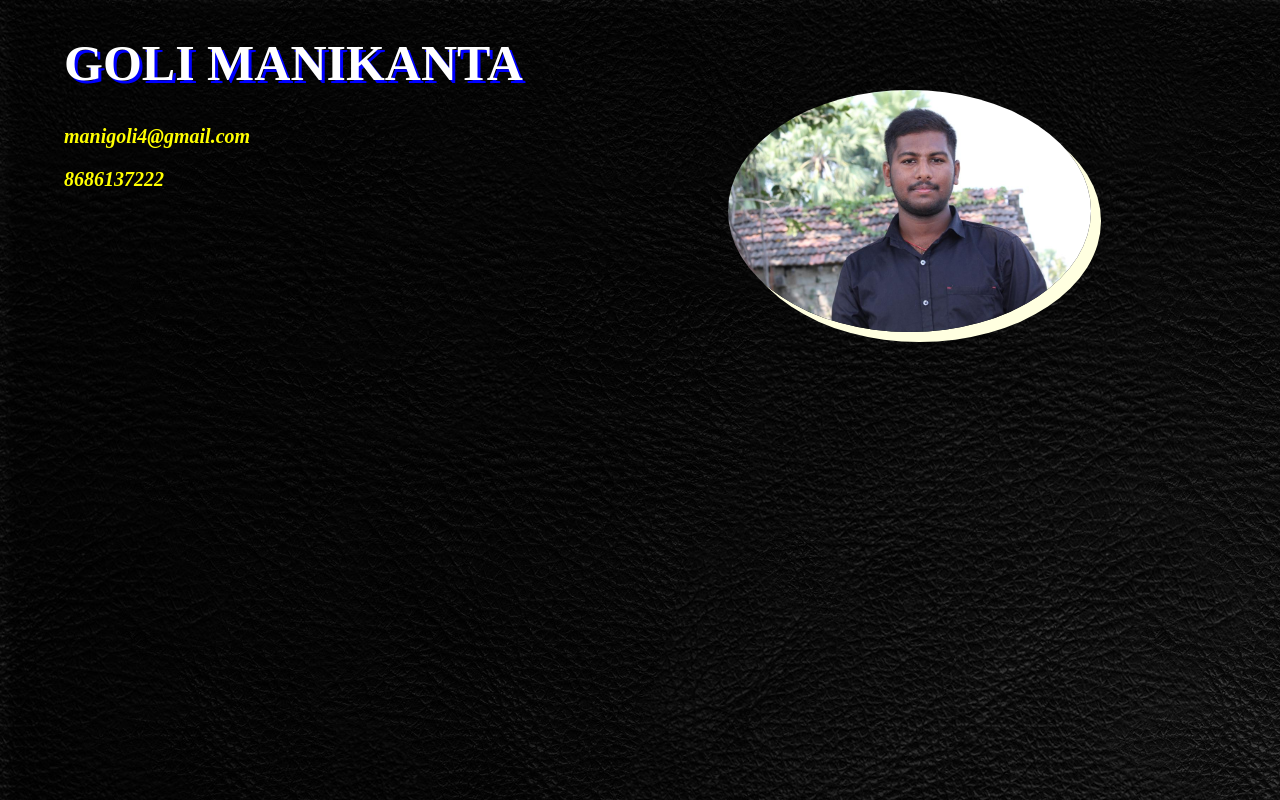
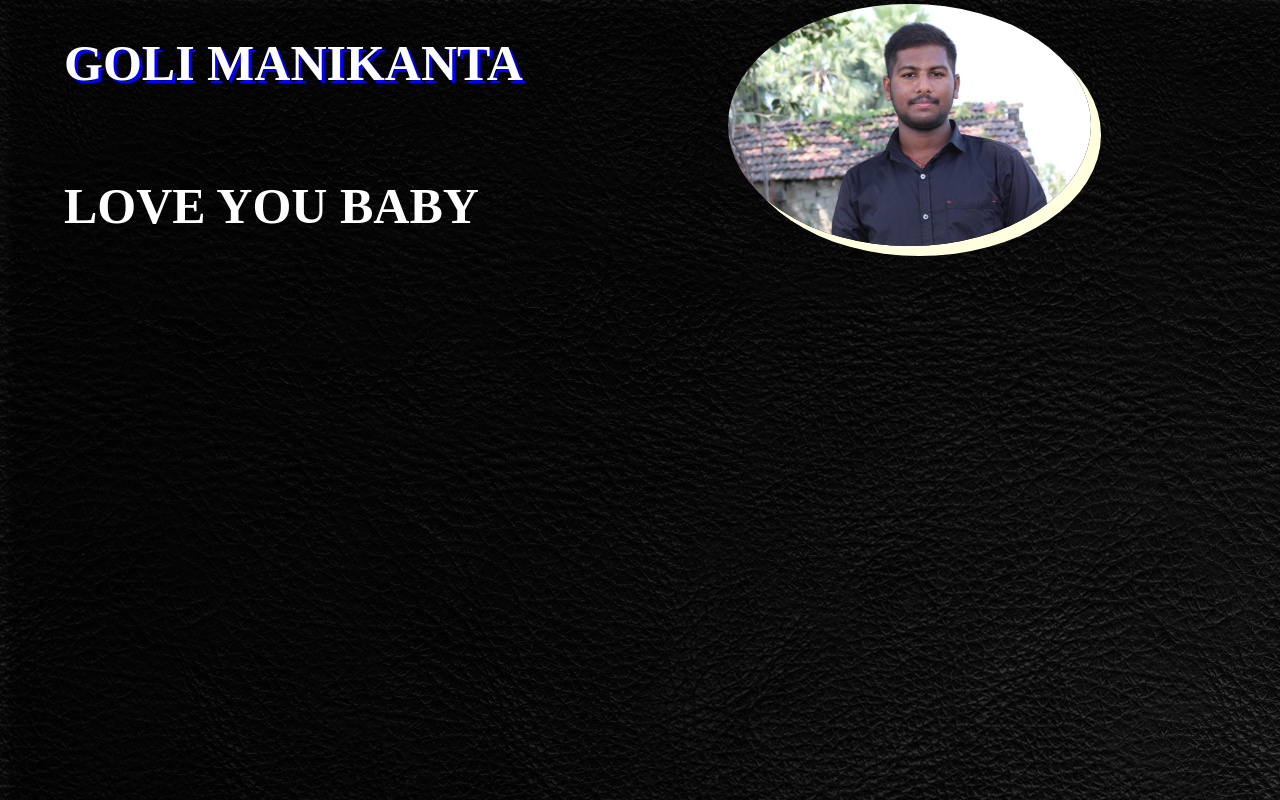
Before and after one commit to manikantagoli/manikantagoli.github.io, a plain HTML site: page index.html in a window 1280 px wide. Drawn offline with Linux system fonts and the light colour scheme.

Commit message:
Update index.html

```diff
--- a/index.html
+++ b/index.html
@@ -6,8 +6,8 @@
 </head>
 <body text="white">
 <h1 style="text-shadow: 3px 3px blue" color="white">GOLI MANIKANTA</h1>
-<P align='' style="color: yellow"><b><em>manigoli4@gmail.com</b></em></P>
-<p align="" style="color: yellow"><em><b>8686137222</b></em></p>
+<!--<P align='' style="color: yellow"><b><em>manigoli4@gmail.com</b></em></P>
+<p align="" style="color: yellow"><em><b>8686137222</b></em></p>-->
 <img src="mani.jpg" alt="My Pic" align="right" height="200" width="300"><br>
 <style>
 	h1:hover {
@@ -54,7 +54,7 @@
  	}
 </style>
 
-
+<h1>LOVE YOU BABY<h1>
 <!-- <H2>Date of Birth:</H2>
 <P>25th July,2000</P>
 <h2>Nationality:</h2>
```
